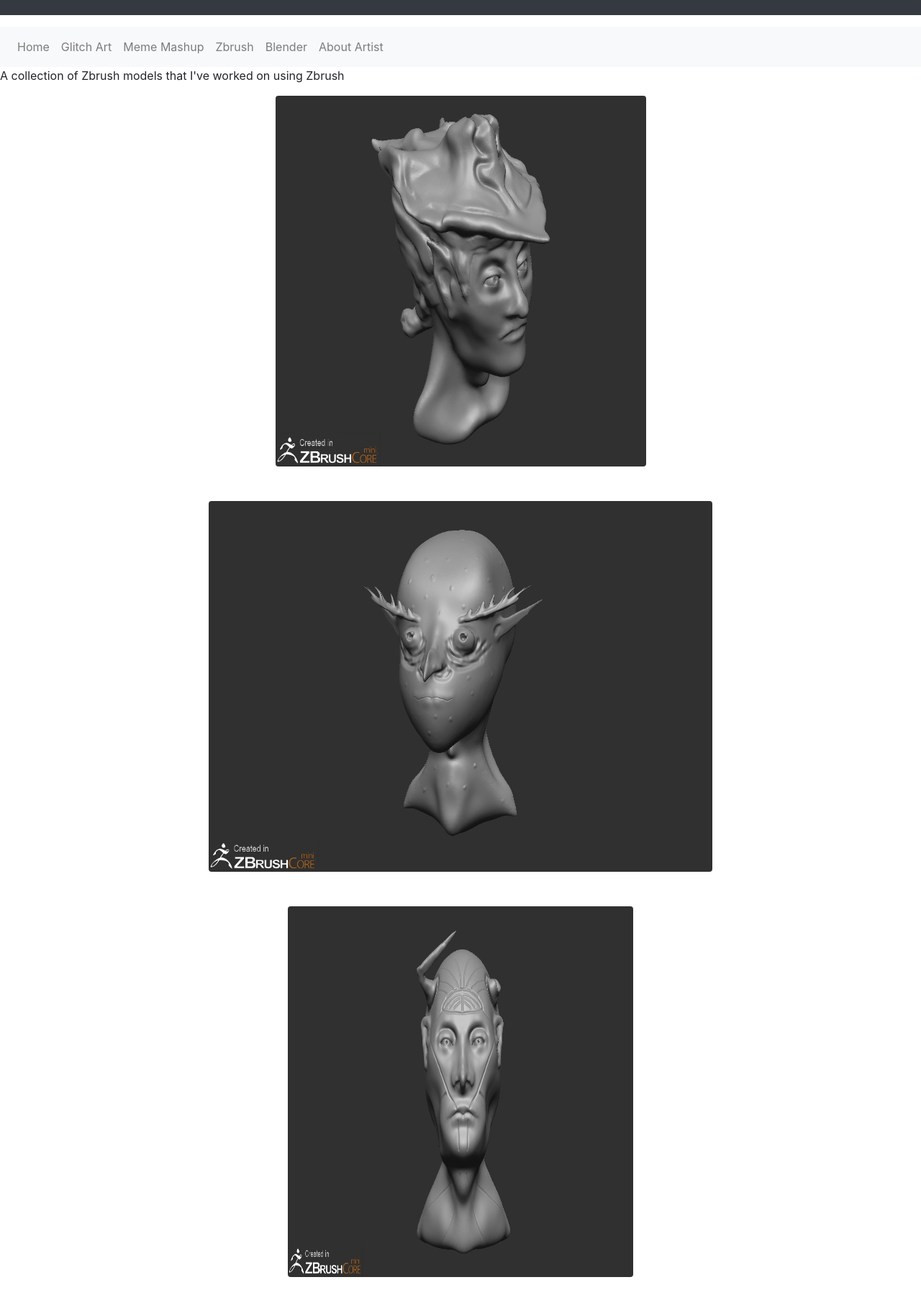
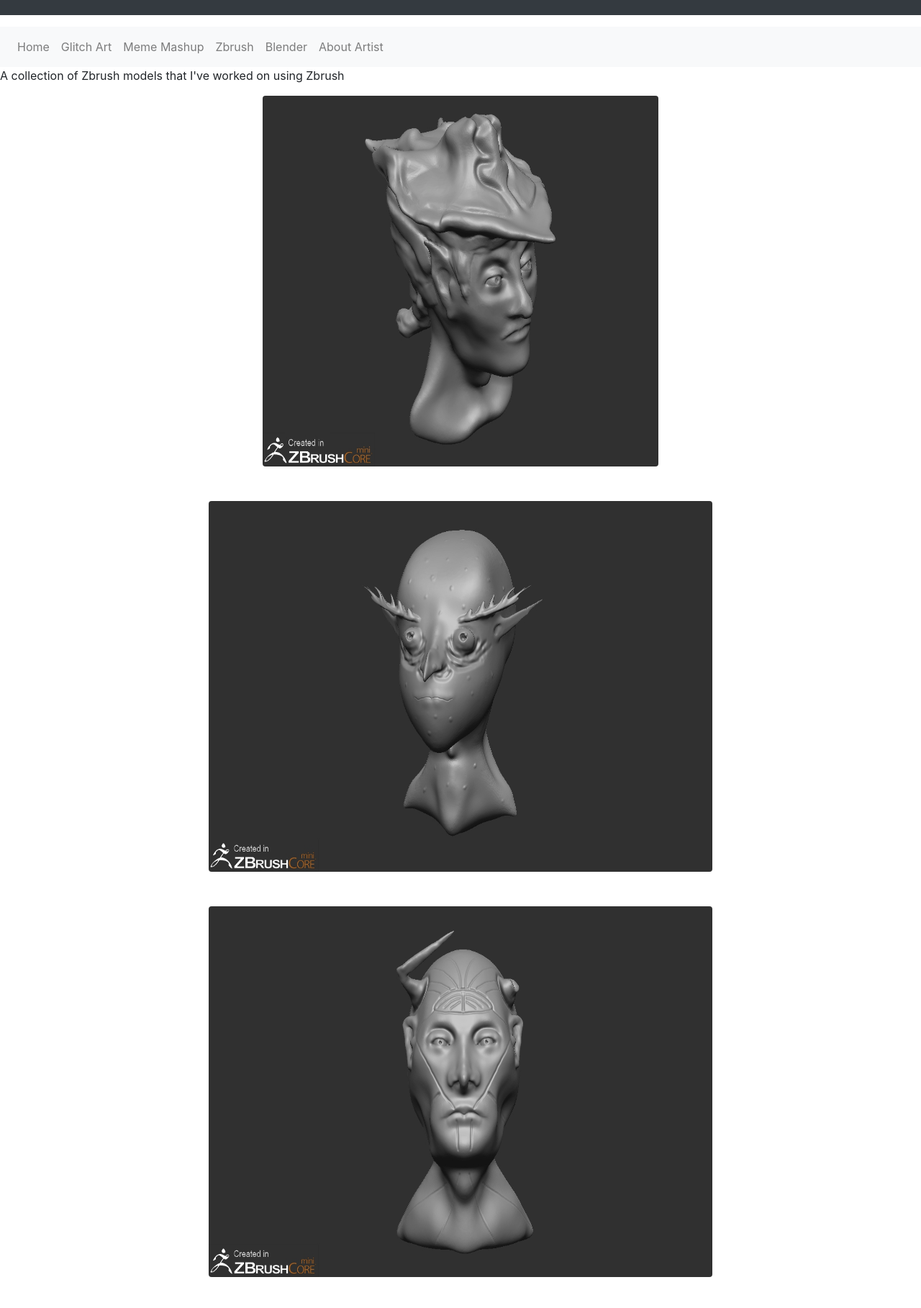
Before and after one commit to JohnnyXu1/JohnnyXu1.github.io, a plain HTML site: page Zbrush_Page.html in a window 1280 px wide. Shown: the part 83-1900 px from the top of the page at 72% size. Drawn offline with nearby package versions, Linux system fonts and the light colour scheme.

Commit message:
Update Zbrush_Page.html

```diff
--- a/Zbrush_Page.html
+++ b/Zbrush_Page.html
@@ -37,13 +37,13 @@
 </ul>
 </nav>
 <p>A collection of Zbrush models that I've worked on using Zbrush</p>
-<img src="Zbrush1_1.jpg" class="rounded mx-auto d-block" style="width:515px;height:515px; alt="3d">
+<img src="Zbrush1_1.jpg" class="rounded mx-auto d-block" style="width:550px;height:515px; alt="3d">
 <br>
 <br>
 <img src="Zbrush3_1.jpg" class="rounded mx-auto d-block" style="width:700px;height:515px; alt="3d">
 <br>
 <br>
-<img src="Zbrush2_1.jpg" class="rounded mx-auto d-block" style="width:480px;height:515px; alt="3d">
+<img src="Zbrush2_1.jpg" class="rounded mx-auto d-block" style="width:700px;height:515px; alt="3d">
 <br>
 <br>
 <img src="Zbrush2Final_1.jpg" class="rounded mx-auto d-block" style="width:480px;height:515px; alt="3d">
```
